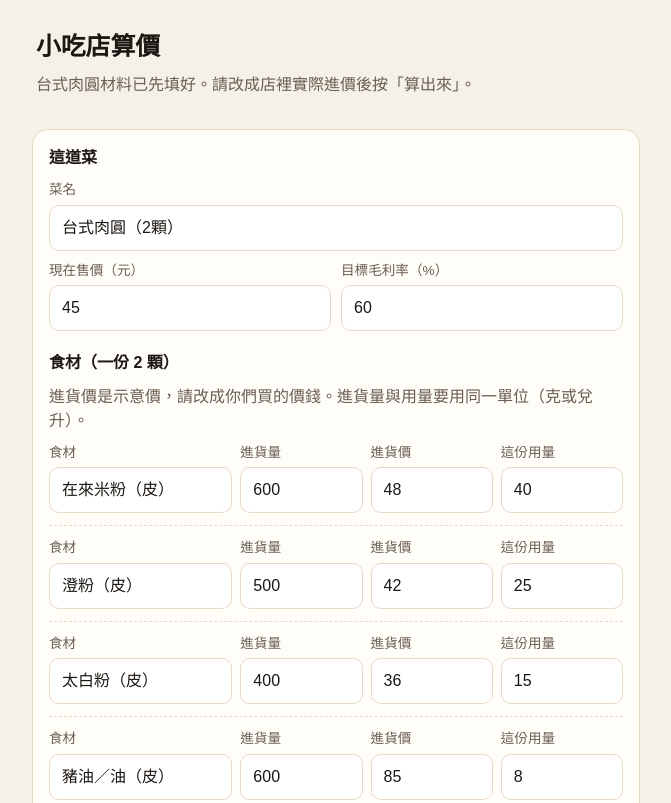
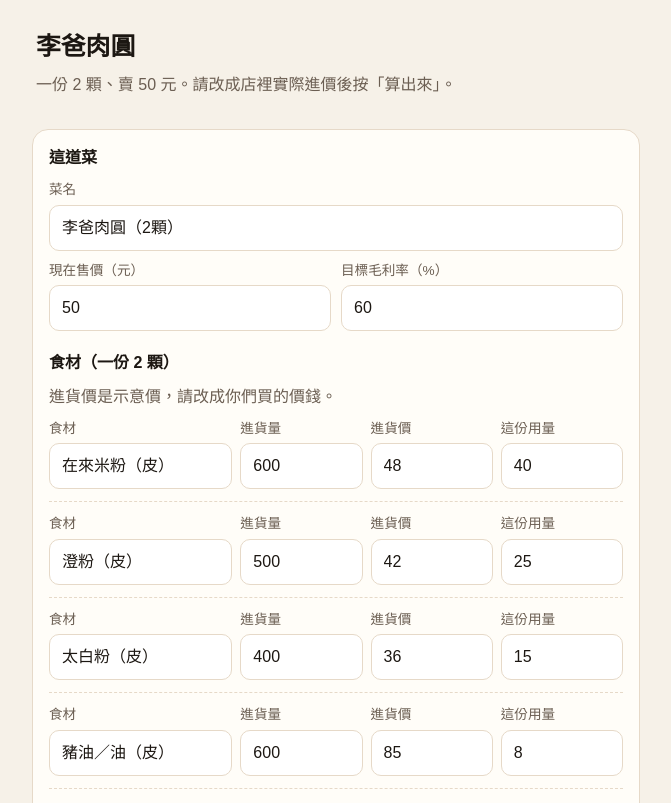
Before and after one commit to ElonMars69/snack-price, a plain HTML site: page index.html in a window 1280 px wide. Shown: the top 803 px of the page, without its empty margins (304-975 px from the left). Drawn offline with Linux system fonts and the light colour scheme.

Commit message:
Rename to Li Ba ba-wan and set price 50

```diff
--- a/index.html
+++ b/index.html
@@ -3,7 +3,7 @@
 <head>
   <meta charset="UTF-8" />
   <meta name="viewport" content="width=device-width, initial-scale=1, viewport-fit=cover" />
-  <title>小吃店算價：這道菜到底該賣多少</title>
+  <title>李爸肉圓算價</title>
   <style>
     :root { --bg:#f6f1e8; --card:#fffdf8; --ink:#1c1712; --muted:#6b5e52; --line:#e6d9c8; --accent:#c45c26; --accent-dark:#9a3f14; --ok:#2f6b3a; --warn:#9a3f14; }
     * { box-sizing: border-box; }
@@ -35,20 +35,20 @@
 </head>
 <body>
   <header>
-    <h1>小吃店算價</h1>
-    <p class="lead">台式肉圓材料已先填好。請改成店裡實際進價後按「算出來」。</p>
+    <h1>李爸肉圓</h1>
+    <p class="lead">一份 2 顆、賣 50 元。請改成店裡實際進價後按「算出來」。</p>
   </header>
   <main>
     <form id="form" class="card" onsubmit="return calc(event)">
       <h2>這道菜</h2>
       <label for="name">菜名</label>
-      <input id="name" value="台式肉圓（2顆）" />
+      <input id="name" value="李爸肉圓（2顆）" />
       <div class="row">
-        <div><label for="price">現在售價（元）</label><input id="price" type="number" inputmode="decimal" min="0" value="45" /></div>
+        <div><label for="price">現在售價（元）</label><input id="price" type="number" inputmode="decimal" min="0" value="50" /></div>
         <div><label for="margin">目標毛利率（%）</label><input id="margin" type="number" inputmode="decimal" min="0" max="95" value="60" /></div>
       </div>
       <h2 style="margin-top:20px">食材（一份 2 顆）</h2>
-      <p class="lead" style="margin-bottom:10px">進貨價是示意價，請改成你們買的價錢。進貨量與用量要用同一單位（克或兌升）。</p>
+      <p class="lead" style="margin-bottom:10px">進貨價是示意價，請改成你們買的價錢。</p>
       <div id="ings"></div>
       <button type="button" class="ghost" onclick="addIng()">＋ 再加一列食材</button>
       <h2 style="margin-top:16px">常被漏算</h2>
@@ -69,7 +69,7 @@
       <p class="hint" id="oHint"></p>
     </section>
   </main>
-  <footer>試算版：數字留在手機本機。一份以 2 顆肉圓估算。</footer>
+  <footer>李爸肉圓試算。數字留在手機本機。</footer>
   <script>
     const DEFAULTS = [
       { name: "在來米粉（皮）", buyQty: 600, buyCost: 48, useQty: 40 },
@@ -109,7 +109,7 @@
       document.getElementById("oProfit").textContent = money(profit) + " 元";
       document.getElementById("oRate").textContent = price > 0 ? (Math.round(rate * 1000) / 10) + "%" : "—";
       document.getElementById("oSuggest").textContent = money(suggest) + " 元";
-      document.getElementById("resultTitle").textContent = (document.getElementById("name").value.trim() || "肉圓") + " 試算";
+      document.getElementById("resultTitle").textContent = (document.getElementById("name").value.trim() || "李爸肉圓") + " 試算";
       const hint = document.getElementById("oHint");
       if (price <= 0) { hint.className = "hint"; hint.textContent = "還沒填售價。建議至少賣 " + money(suggest) + " 元。"; }
       else if (profit <= 0) { hint.className = "hint bad"; hint.textContent = "以現在 " + price + " 元在賠。建議至少賣 " + money(suggest) + " 元。"; }
```
